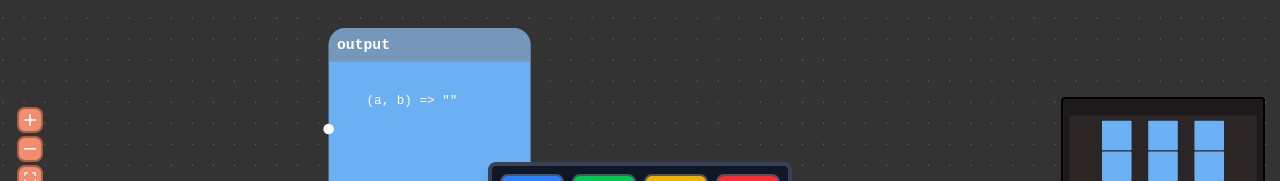
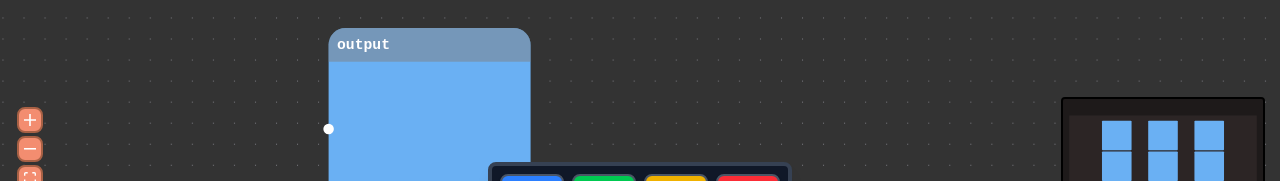
Before and after one commit to Dandandooo/BlackBox-Studio, a Next.js app in the folder backup/: page / in a window 1280 px wide. Shown: the part 534-715 px from the top of the page. Built offline with nearby package versions, Linux system fonts and the light colour scheme.

Commit message:
lamp no func

```diff
--- a/backup/src/app/CustomNode.jsx
+++ b/backup/src/app/CustomNode.jsx
@@ -151,7 +151,7 @@ function CustomNode({ id, data }) {
       {/* Node Content */}
       <div className="node-content">
         <div className={`function-display ${minecraftStyle ? 'minecraft-text' : ''}`}>
-          {nodeFunction ? nodeFunction.toString() : "No function defined"}
+          {isLampNode ? "" : nodeFunction ? nodeFunction.toString() : "No function defined"}
         </div>
       </div>
     </div>
```
